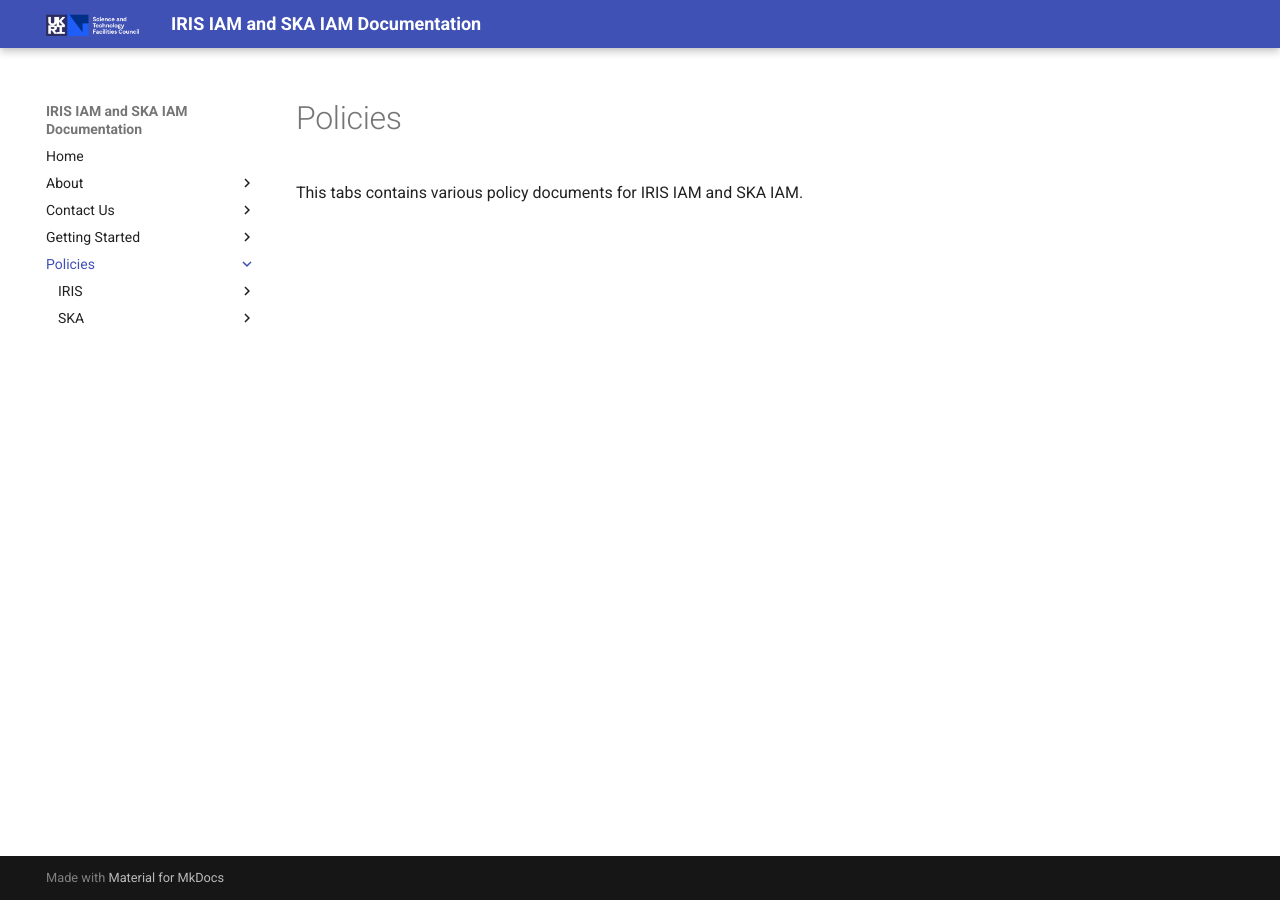
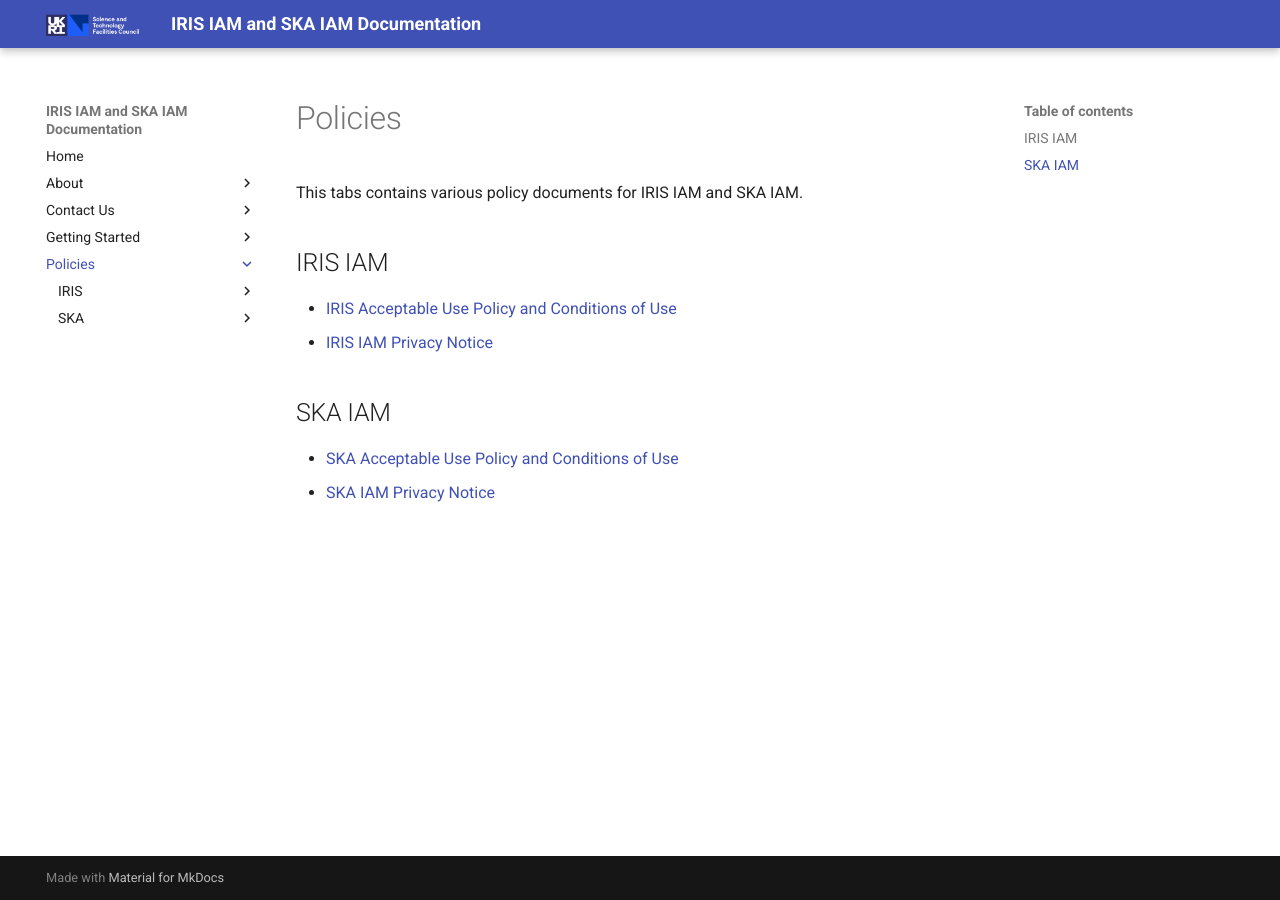
Before and after one commit to stfc/IAM-Docs, an MkDocs documentation site: the page built from docs/policies/index.md, in a window 1280 px wide. Built offline with MkDocs 1.6.1 and Material for MkDocs 9.7.7, drawn with Linux system fonts in a browser that asks for light colours.

Commit message:
Improved frontpage, better navigation and date fix for policies

```diff
--- a/docs/policies/index.md
+++ b/docs/policies/index.md
@@ -1,3 +1,9 @@
 # Policies
+This tabs contains various policy documents for IRIS IAM and SKA IAM.
 
-This tabs contains various policy documents for IRIS IAM and SKA IAM.
+## IRIS IAM
+- [IRIS Acceptable Use Policy and Conditions of Use](./iris-aup.md)
+- [IRIS IAM Privacy Notice](./iris-privacy.md)
+## SKA IAM
+- [SKA Acceptable Use Policy and Conditions of Use](./ska-aup.md)
+- [SKA IAM Privacy Notice](./ska-privacy.md)
```
Also changed, not shown: docs/index.md (+7 -0 lines), docs/policies/iris-aup.md (+1 -1 lines), docs/policies/iris-privacy.md (+1 -1 lines), docs/policies/ska-privacy.md (+1 -1 lines).
